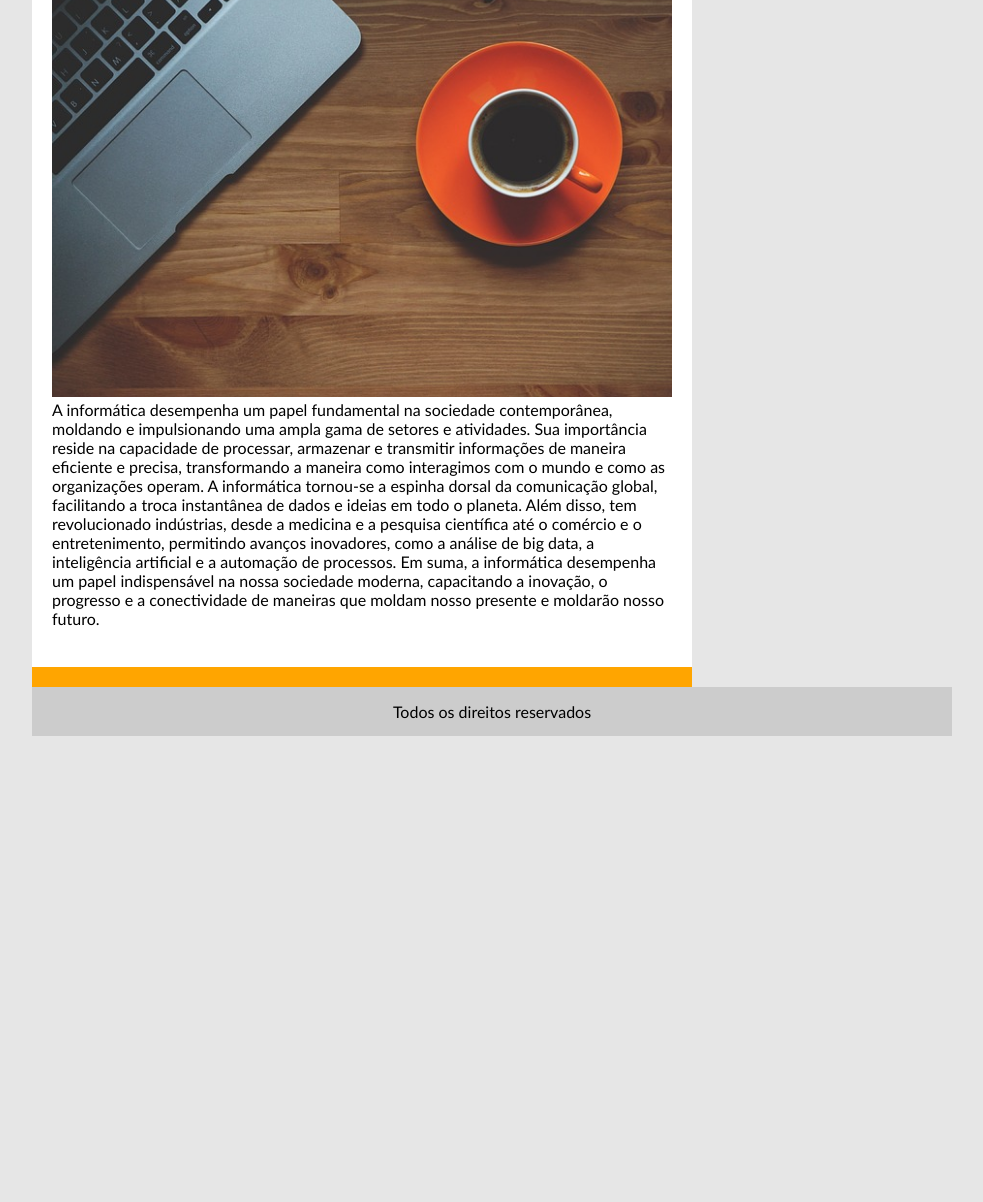
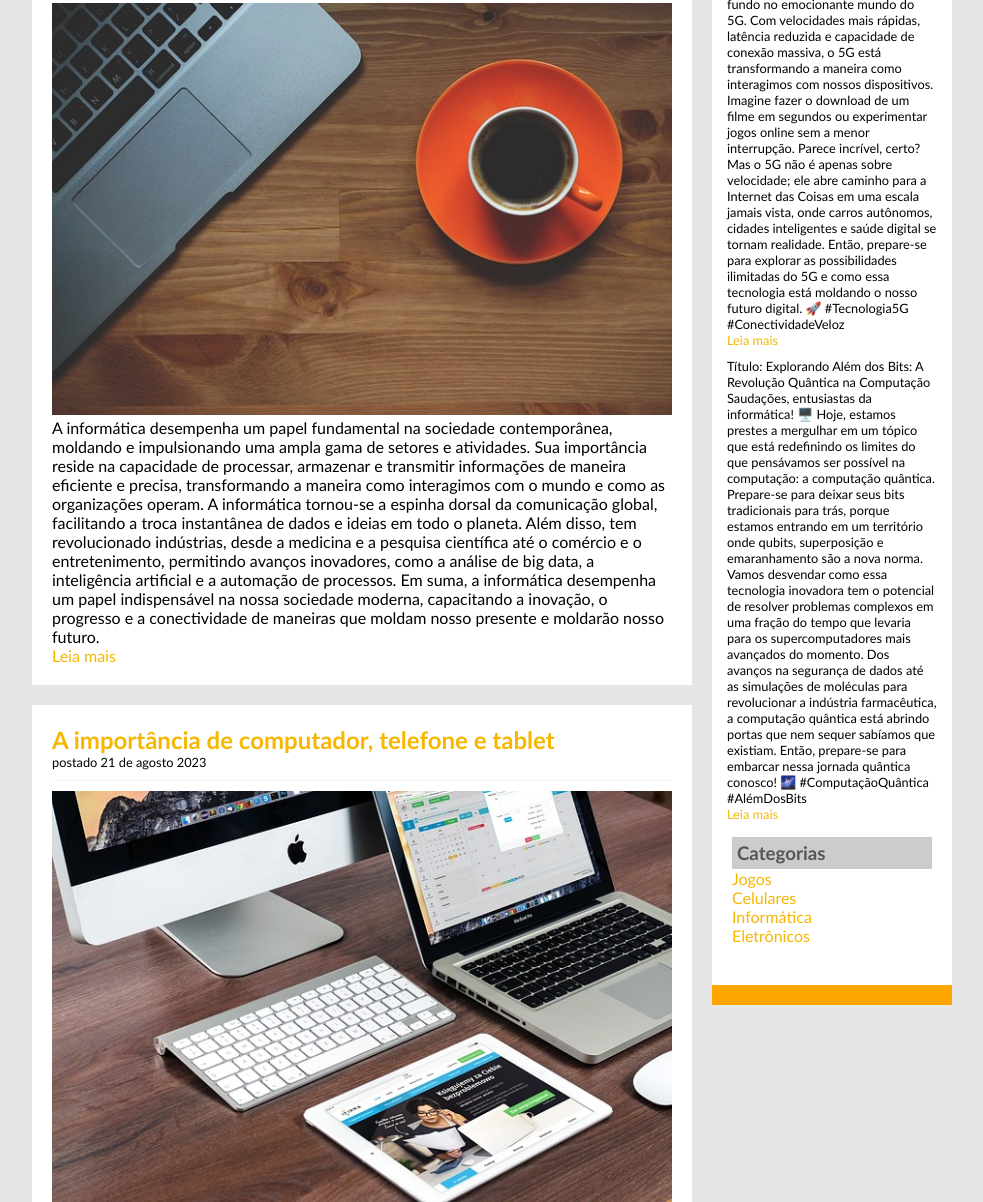
Before and after one commit to SandraMatos9/Projeto-Tec-Blog, a plain HTML site: page index.html in a window 1280 px wide. Shown: the part 235-1437 px from the top of the page, without its empty margins (148-1131 px from the left). Before the commit the page ends 986 px from the top, so only its background shows below. Drawn offline with Linux system fonts and the light colour scheme.

Commit message:
feat: barra lateral feita e projeto 3 finalizado

```diff
--- a/css/style.css
+++ b/css/style.css
@@ -26,7 +26,7 @@ body{
     padding: 15px;
 }
 
-#area-lateral,#area-postagens{
+#area-lateral{
     background-color: orange;
 
 }
@@ -51,6 +51,15 @@ body{
 
 }
 
+.conteudo-lateral{
+    background:white;
+    padding: 10px;
+    margin-bottom: 20px;
+
+
+
+
+}
 
 #rodape{
     clear: both;
@@ -60,16 +69,27 @@ body{
 }
 a{
     text-decoration: none;
+
 }
 
-a:link, a:visited{
+ a:link,  a:visited{
+    color: #f7b600;
+
+}
+
+ a:hover{
+    text-decoration: underline ;
+}
+
+#area-cabecalho a:link, #area-cabecalho a:visited{
     color: #FFF;
     padding: 8px 12px;
 }
 
-a:hover{
+#area-cabecalho a:hover{
     color: #f7b600;
     background: #fff;
+    text-decoration: none;
 }
 
 h1{
@@ -83,10 +103,31 @@ h2{
 
 }
 
+h3{
+    color: #565656;
+    background: #ccc;
+    padding: 5px;
+
+
+}
+
 .branco{
     color:white;
 }
 
 .data-postagem{
+    font-size: 0.8em;
+    border-bottom: 1px solid #f4f4f4;
+    padding-bottom: 10px;
+    margin-bottom: 10px;
+    display: block;
 
 }
+
+.texto-lateral{
+    font-size: 0.8em;
+    padding: 5px;
+    /* border-bottom: 1px dotted #ccc; */
+
+
+}
--- a/index.html
+++ b/index.html
@@ -32,10 +32,64 @@
             <a href="#">Leia mais</a>
 
            </div>
+
+           <div class="postagem">
+            <h2>A importância de computador, telefone e tablet</h2>
+            <span class="data-postagem">postado 21 de agosto 2023</span>
+            <img width="620px" src="assets/imagem2.jpg" alt="">
+            <p>As tecnologias como tablets, computadores e celulares desempenham um papel fundamental na sociedade contemporânea, revolucionando a maneira como interagimos, comunicamos e acessamos informações. Esses dispositivos tornaram-se ferramentas essenciais tanto para fins profissionais quanto pessoais, permitindo a conectividade instantânea com pessoas ao redor do mundo, o acesso a vastos recursos educacionais e a capacidade de realizar tarefas complexas de forma eficiente. Além disso, a convergência dessas tecnologias possibilitou o desenvolvimento de aplicativos e plataformas que impulsionam a produtividade, a criatividade e a inovação em diversas áreas, desde a medicina até a indústria do entretenimento. A importância desses dispositivos reside não apenas na praticidade que oferecem, mas também na maneira como moldam a maneira como vivemos e interagimos, influenciando a economia, a cultura e até mesmo a forma como abordamos desafios globais.</p>
+
+            <a href="#">Leia mais</a>
+
+           </div>
+
+           <div class="postagem">
+            <h2>O metaverso na era digital</h2>
+            <span class="data-postagem">postado 22 de agosto 2023</span>
+            <img width="620px" src="assets/imagem3.jpg" alt="">
+            <p>O metaverso representa a próxima fronteira da interação digital e da tecnologia, oferecendo um espaço virtual tridimensional onde os usuários podem se conectar, socializar, criar e explorar em um ambiente digital altamente imersivo. Essa evolução tecnológica promete transcender as limitações dos dispositivos atuais, como tablets, computadores e celulares, ao criar um ambiente onde a realidade virtual, a realidade aumentada e outras tecnologias interagem de maneira integrada. No metaverso, as barreiras entre o físico e o digital desaparecem, permitindo experiências compartilhadas e colaborativas que podem abranger desde reuniões de negócios e eventos culturais até ambientes de aprendizado e entretenimento completamente novos. A tecnologia desempenha um papel crucial ao tornar essa visão do metaverso uma realidade, impulsionando o desenvolvimento de plataformas avançadas, interfaces intuitivas e recursos de inteligência artificial que tornam possível a criação de mundos digitais complexos e envolventes.</p>
+
+            <a href="#">Leia mais</a>
+
+           </div>
+
+
+
         </div>
 
         <div id="area-lateral">
-            Menu lateral
+           <div class="conteudo-lateral">
+            <h3>Postagens recentes</h3>
+            <div class="texto-lateral">
+               <p>
+                Olá, pessoal aficionado por tecnologia! 👋 Hoje vamos mergulhar fundo no emocionante mundo do 5G. Com velocidades mais rápidas, latência reduzida e capacidade de conexão massiva, o 5G está transformando a maneira como interagimos com nossos dispositivos. Imagine fazer o download de um filme em segundos ou experimentar jogos online sem a menor interrupção. Parece incrível, certo? Mas o 5G não é apenas sobre velocidade; ele abre caminho para a Internet das Coisas em uma escala jamais vista, onde carros autônomos, cidades inteligentes e saúde digital se tornam realidade. Então, prepare-se para explorar as possibilidades ilimitadas do 5G e como essa tecnologia está moldando o nosso futuro digital. 🚀 #Tecnologia5G #ConectividadeVeloz
+               </p>
+               <a href="">Leia mais</a>
+            </div>
+            <div class="texto-lateral">
+                <p>
+                    Título: Explorando Além dos Bits: A Revolução Quântica na Computação
+
+                    Saudações, entusiastas da informática! 🖥️ Hoje, estamos prestes a mergulhar em um tópico que está redefinindo os limites do que pensávamos ser possível na computação: a computação quântica. Prepare-se para deixar seus bits tradicionais para trás, porque estamos entrando em um território onde qubits, superposição e emaranhamento são a nova norma. Vamos desvendar como essa tecnologia inovadora tem o potencial de resolver problemas complexos em uma fração do tempo que levaria para os supercomputadores mais avançados do momento. Dos avanços na segurança de dados até as simulações de moléculas para revolucionar a indústria farmacêutica, a computação quântica está abrindo portas que nem sequer sabíamos que existiam. Então, prepare-se para embarcar nessa jornada quântica conosco! 🌌 #ComputaçãoQuântica #AlémDosBits</p>
+                <a href="">Leia mais</a>
+             </div>
+
+
+             <div class="conteudo-lateral">
+                <h3>Categorias</h3>
+                <a href="#">Jogos</a><br>
+                <a href="#">Celulares</a><br>
+                <a href="#">Informática</a><br>
+                <a href="#">Eletrônicos</a><br>
+
+
+
+
+
+
+               </div>
+
+           </div>
         </div>
 
         <div id="rodape">
```
